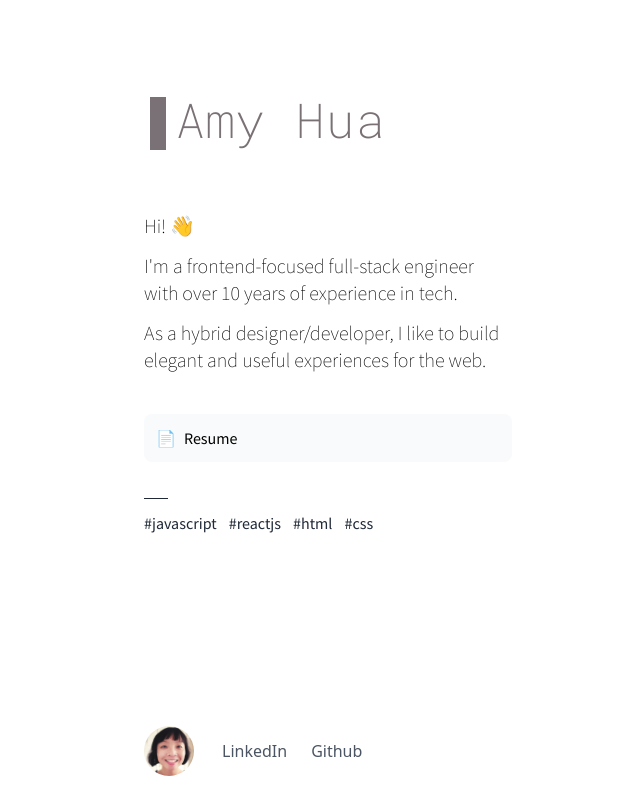
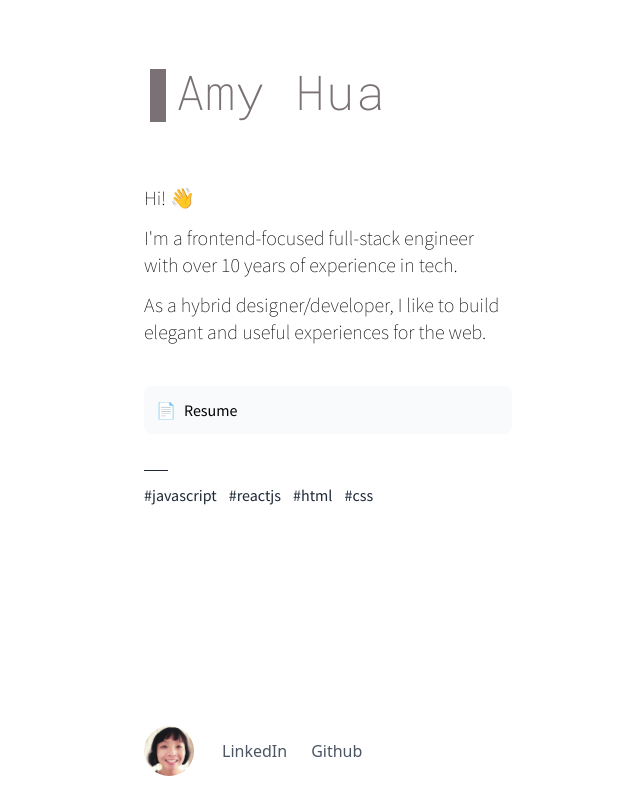
Before and after one commit to amyhua/amyhua.github.io, a Next.js app: page / in a window 1280 px wide. Shown: the whole page, without its empty margins (312-952 px from the left). Built offline with nearby package versions, Linux system fonts and the light colour scheme.

Commit message:
Higher header

```diff
--- a/pages/index.tsx
+++ b/pages/index.tsx
@@ -43,7 +43,7 @@ export default function Home() {
           <header className="p-10">
             <h1 className={classNames(
               robotoMonoLight.className,
-              "text-5xl m-0 tracking-wide mt-14",
+              "text-5xl m-0 tracking-wide mt-7",
               styles.typing,
               isAnimatingHeader && styles.revealing,
             )}>
```
